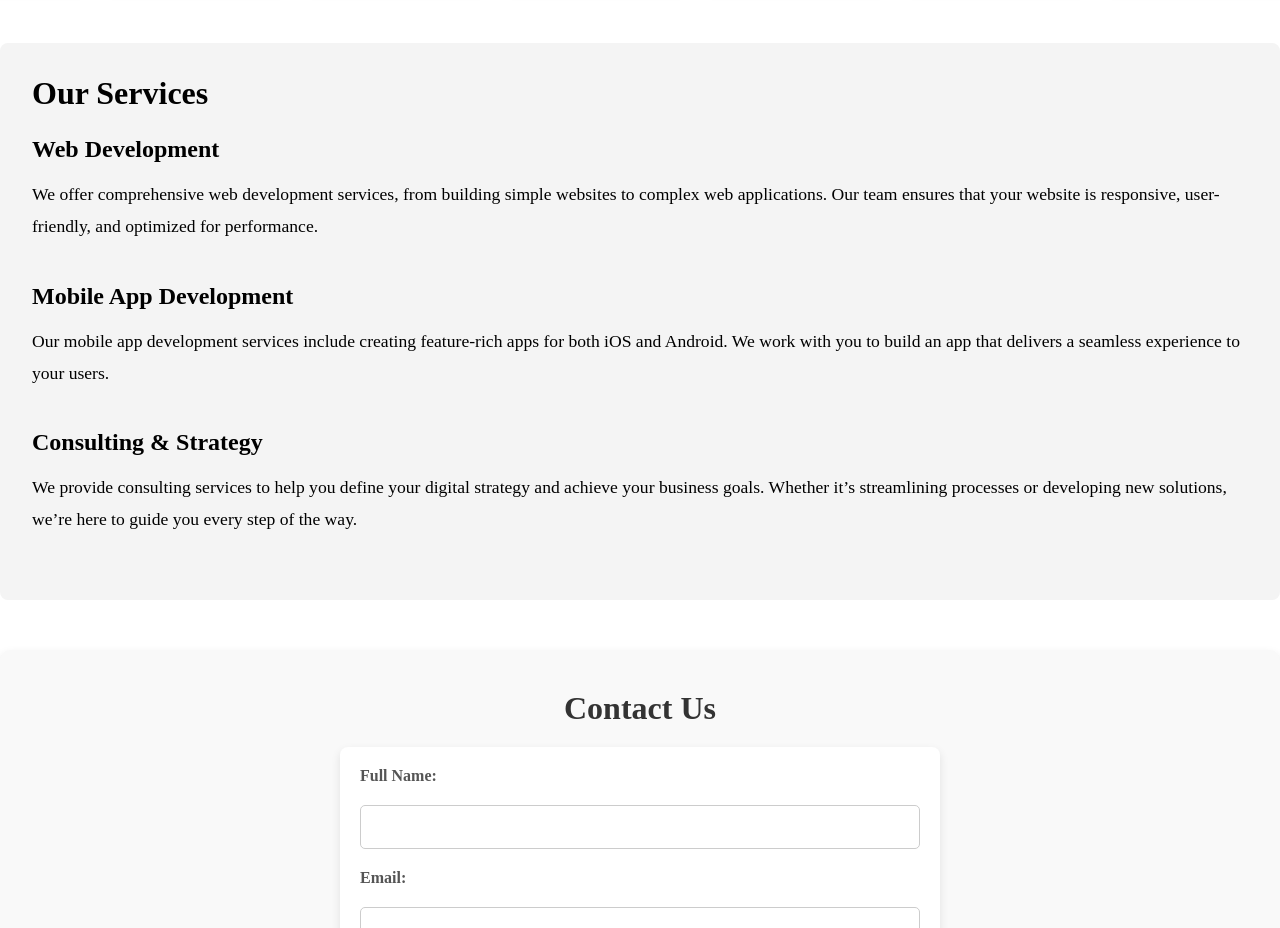
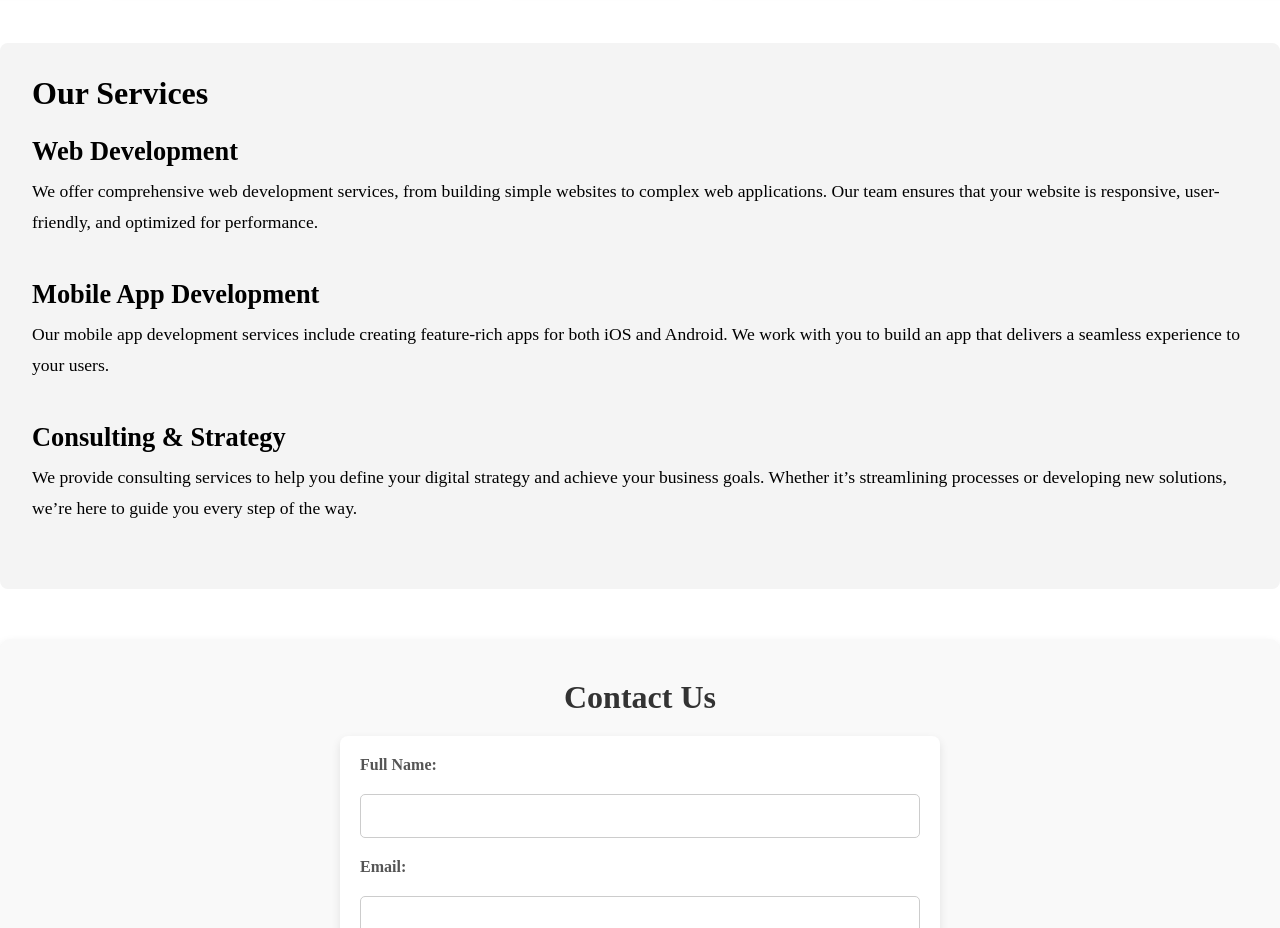
Before and after one commit to MilindShimpi/Web_Page, a plain HTML site: page index.html in a window 1280 px wide. Shown: the part 2180-3108 px from the top of the page. Drawn offline with Linux system fonts and the light colour scheme.

Commit message:
Update index.html

```diff
--- a/index.html
+++ b/index.html
@@ -72,19 +72,19 @@
         <h2>Our Services</h2>
         <ul>
           <li>
-            <h3>Web Development</h3>
+            <h1>Web Development</h1>
             <p>
               We offer comprehensive web development services, from building simple websites to complex web applications. Our team ensures that your website is responsive, user-friendly, and optimized for performance.
             </p>
           </li>
           <li>
-            <h3>Mobile App Development</h3>
+            <h1>Mobile App Development</h1>
             <p>
               Our mobile app development services include creating feature-rich apps for both iOS and Android. We work with you to build an app that delivers a seamless experience to your users.
             </p>
           </li>
           <li>
-            <h3>Consulting & Strategy</h3>
+            <h1>Consulting & Strategy</h1>
             <p>
               We provide consulting services to help you define your digital strategy and achieve your business goals. Whether it’s streamlining processes or developing new solutions, we’re here to guide you every step of the way.
             </p>
```
